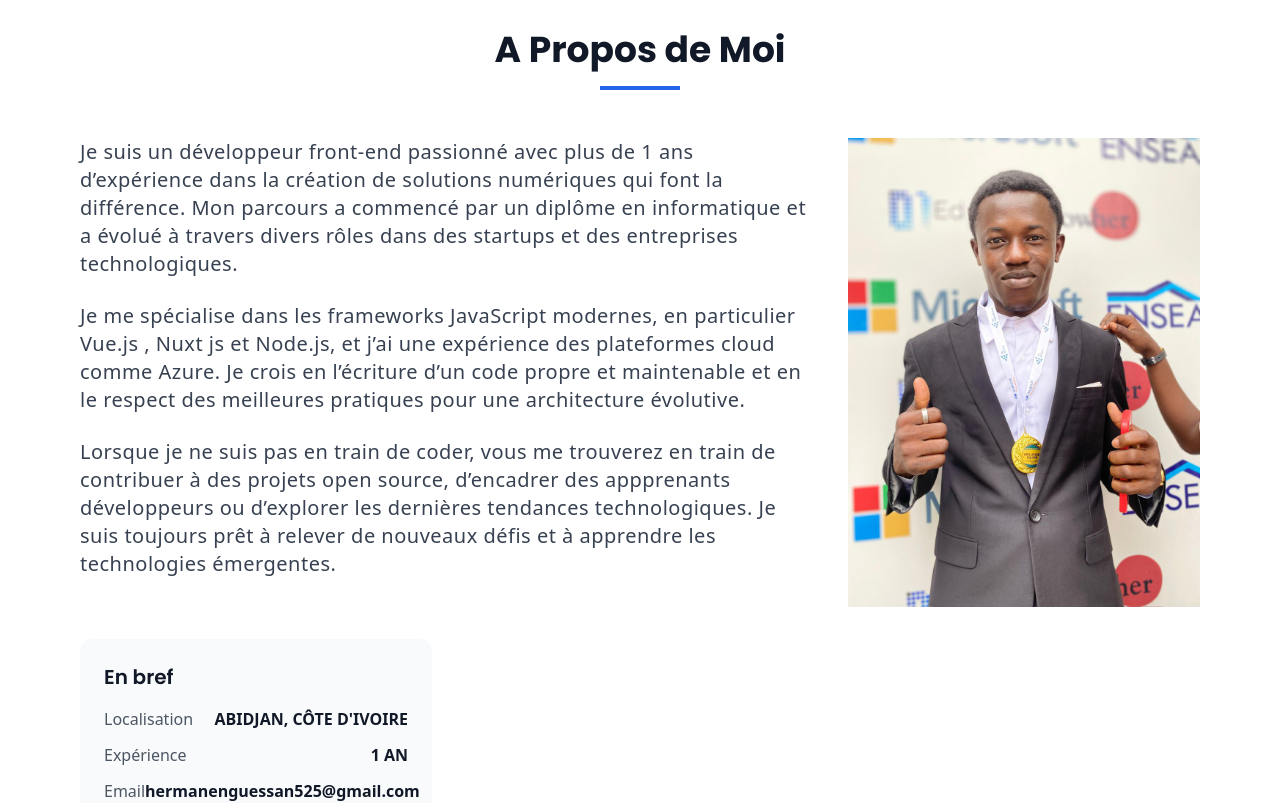
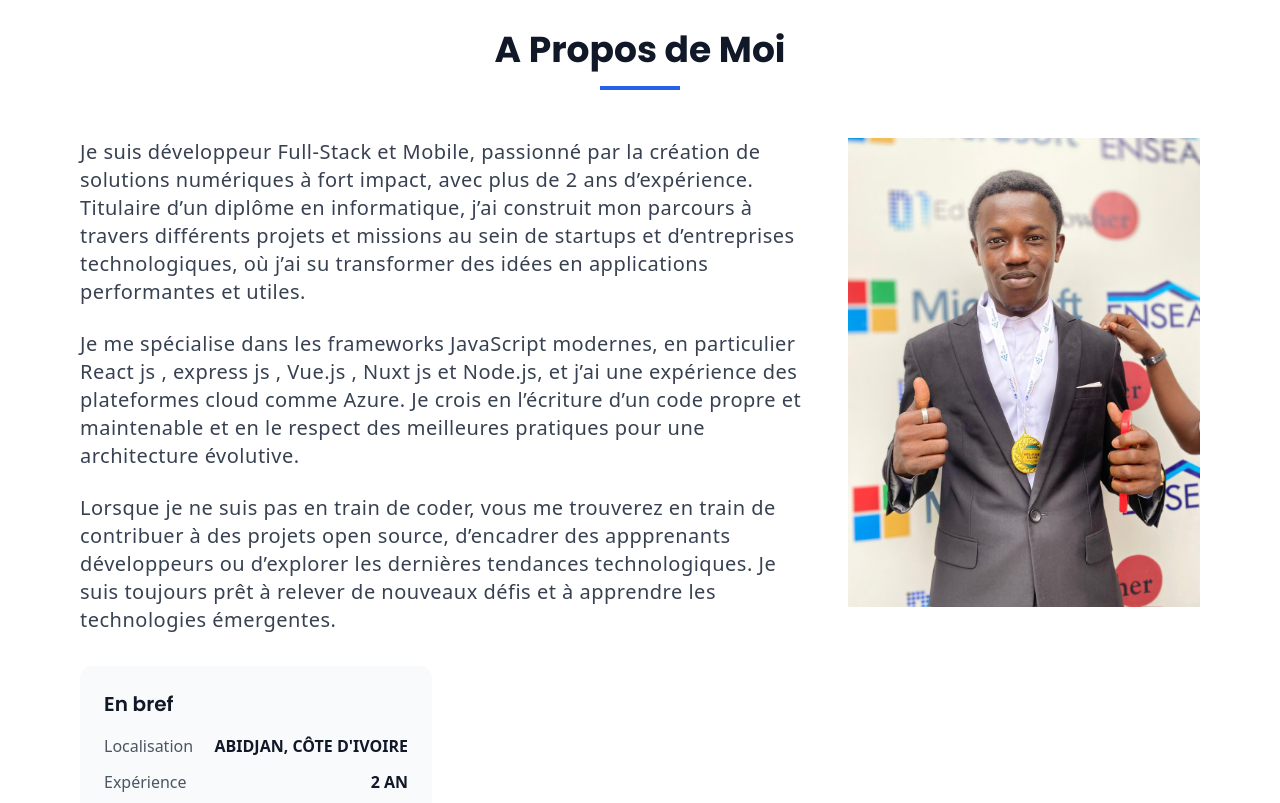
Before and after one commit to hermane225/hermanenguessan, a Vue app in the folder mano_dev/: page / in a window 1280 px wide. Shown: the part 540-1343 px from the top of the page. Built offline with nearby package versions, Linux system fonts and the light colour scheme.

Commit message:
update infos perso

```diff
--- a/mano_dev/src/components/testPage.vue
+++ b/mano_dev/src/components/testPage.vue
@@ -196,13 +196,10 @@
             <div class="lg:col-span-2">
               <div class="prose prose-lg dark:prose-invert max-w-none">
                 <p class="text-lg sm:text-xl text-gray-700 dark:text-gray-200 mb-6 leading-loose tracking-wide">
-                  Je suis un développeur front-end passionné avec plus de 1 ans d’expérience dans la
-                  création de solutions numériques qui font la différence. Mon parcours a commencé
-                  par un diplôme en informatique et a évolué à travers divers rôles dans des
-                  startups et des entreprises technologiques.
+                  Je suis développeur Full-Stack et Mobile, passionné par la création de solutions numériques à fort impact, avec plus de 2 ans d’expérience. Titulaire d’un diplôme en informatique, j’ai construit mon parcours à travers différents projets et missions au sein de startups et d’entreprises technologiques, où j’ai su transformer des idées en applications performantes et utiles.
                 </p>
                 <p class="text-lg sm:text-xl text-gray-700 dark:text-gray-200 mb-6 leading-loose tracking-wide">
-                  Je me spécialise dans les frameworks JavaScript modernes, en particulier Vue.js ,
+                  Je me spécialise dans les frameworks JavaScript modernes, en particulier React js , express js , Vue.js ,
                   Nuxt js et Node.js, et j’ai une expérience des plateformes cloud comme Azure. Je
                   crois en l’écriture d’un code propre et maintenable et en le respect des
                   meilleures pratiques pour une architecture évolutive.
@@ -235,7 +232,7 @@
                   </div>
                   <div class="flex justify-between">
                     <span class="text-base text-gray-600 dark:text-gray-300 font-medium">Expérience</span>
-                    <span class="text-base text-gray-900 dark:text-white font-semibold">1 AN</span>
+                    <span class="text-base text-gray-900 dark:text-white font-semibold">2 AN</span>
                   </div>
                   <div class="flex justify-between">
                     <span class="text-base text-gray-600 dark:text-gray-300 font-medium">Email</span>
```
